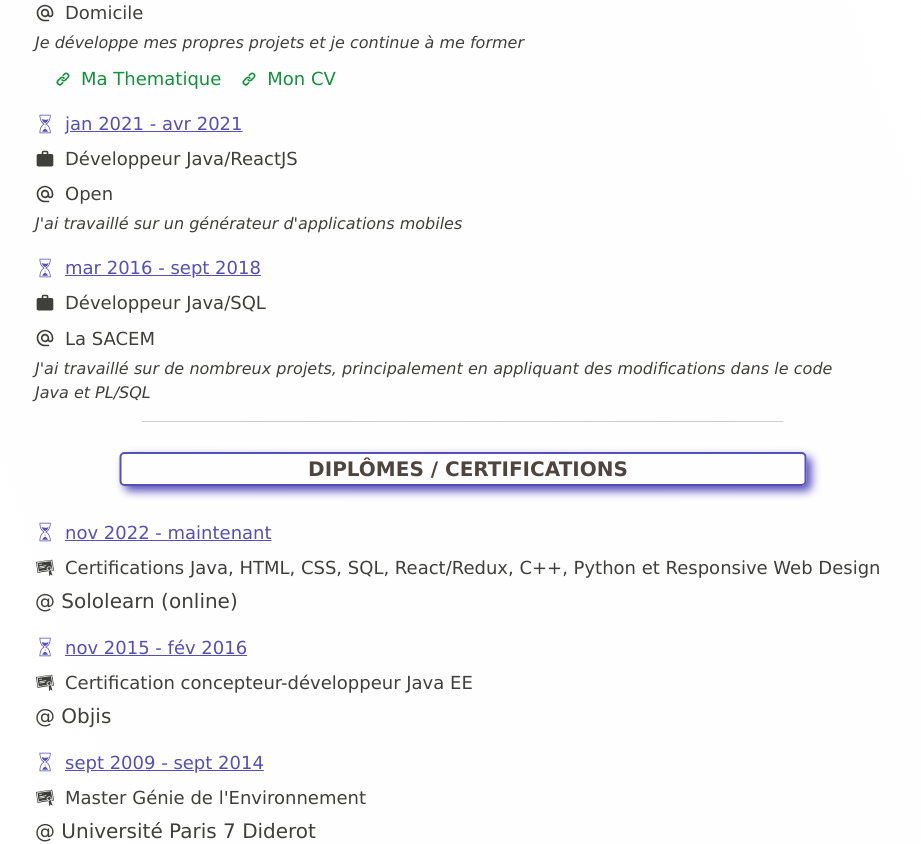
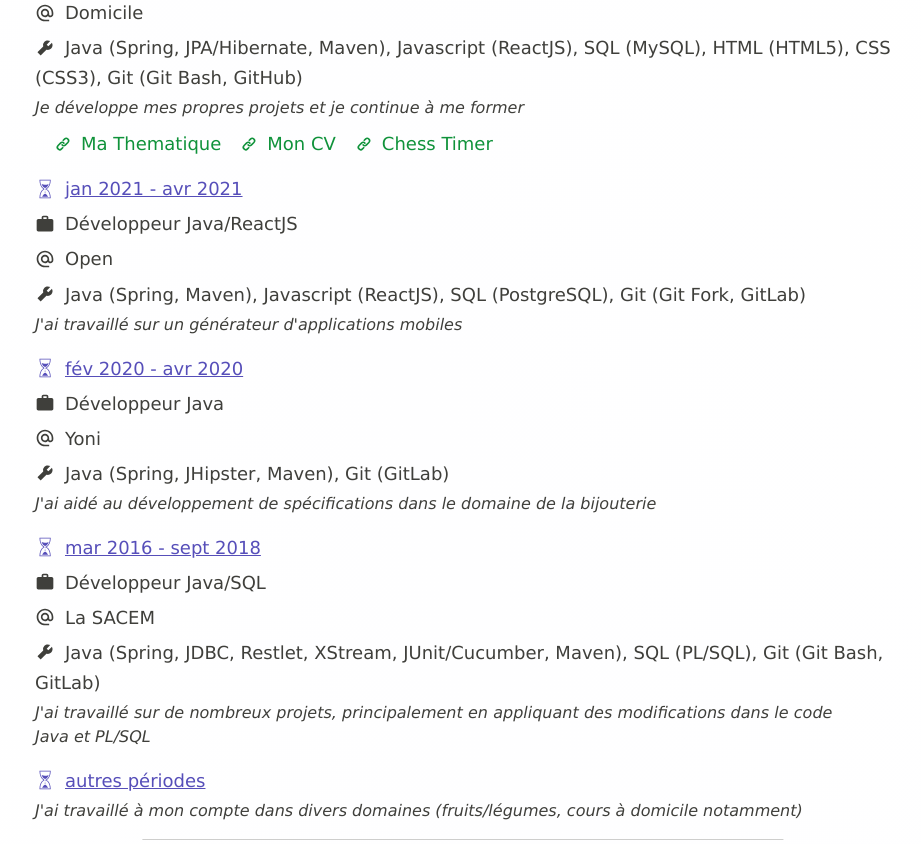
Before and after one commit to jozinho22/cv, a React (Create React App) app: page / in a window 1280 px wide. Shown: the part 900-1744 px from the top of the page, without its empty margins (177-1098 px from the left). Built offline with nearby package versions, Linux system fonts and the light colour scheme.

Commit message:
ajout de technos ds XP

```diff
--- a/src/components/parts/Experience.jsx
+++ b/src/components/parts/Experience.jsx
@@ -4,6 +4,7 @@ import {GiSandsOfTime} from 'react-icons/gi';
 import {HiLink} from 'react-icons/hi';
 import {MdWork} from 'react-icons/md';
 import {MdAlternateEmail} from 'react-icons/md';
+import {AiFillTool} from 'react-icons/ai';
 import AppContext from '../context/AppContext';
 import languageChooser from '../helpers/languageChooser';
 import getTitles from './infos/getTitles';
@@ -24,12 +25,32 @@ const Experience = () => {
                                             <div className="element-of-icon period-date">{job.period}</div>
                                         </div>
                                         <div className="icon-block">
-                                            <MdWork className="icon" />
-                                            <div className="element-of-icon">{job.as}</div>
+                                            {job.as ?
+                                                <>
+                                                    <MdWork className="icon" />
+                                                    <div className="element-of-icon">{job.as}</div>
+                                                </>
+                                                    : <></>}
                                         </div>
                                         <div className="icon-block">
-                                            <MdAlternateEmail className="icon" />
-                                            <div className="element-of-icon">{job.company}</div>
+                                            {job.company ?
+                                                <>
+                                                    <MdAlternateEmail className="icon" />
+                                                    <div className="element-of-icon">{job.company}</div>
+                                                </>
+                                                    : <></>
+                                            }
+
+                                        </div>
+                                        <div className="icon-block">
+                                            {job.tools ?
+                                                <>
+                                                    <AiFillTool className="icon" />
+                                                    <div className="element-of-icon">{job.tools}</div>
+                                                </>
+                                                    : <></>
+                                            }
+
                                         </div>
                                         <div className ="desc">{job.desc}</div>
                                         {
--- a/src/components/parts/infos/getExperience.jsx
+++ b/src/components/parts/infos/getExperience.jsx
@@ -5,6 +5,7 @@ const getExperience = () => {
                     period: "mar 2020 - maintenant",
                     company: "Domicile",
                     as: "Développeur Fullstack",
+                    tools: "Java (Spring, JPA/Hibernate, Maven), Javascript (ReactJS), SQL (MySQL), HTML (HTML5), CSS (CSS3), Git (Git Bash, GitHub)",
                     desc: "Je développe mes propres projets et je continue à me former",
                     references: [
                         {
@@ -14,6 +15,10 @@ const getExperience = () => {
                         {
                             url: "https://josselin-douineau-developer.netlify.app/",
                             webSiteName : "Mon CV"
+                        },
+                        {
+                            url: "https://chess-timer-app.netlify.app/",
+                            webSiteName : "Chess Timer"
                         }
                     ]
                 },
@@ -21,13 +26,26 @@ const getExperience = () => {
                     period: "jan 2021 - avr 2021",
                     company: "Open",
                     as: "Développeur Java/ReactJS",
+                    tools: "Java (Spring, Maven), Javascript (ReactJS), SQL (PostgreSQL), Git (Git Fork, GitLab)",
                     desc: "J'ai travaillé sur un générateur d'applications mobiles"
+                },
+                {
+                    period: "fév 2020 - avr 2020",
+                    company: "Yoni",
+                    as: "Développeur Java",
+                    tools: "Java (Spring, JHipster, Maven), Git (GitLab)",
+                    desc: "J'ai aidé au développement de spécifications dans le domaine de la bijouterie"
                 },
                 {
                     period: "mar 2016 - sept 2018",
                     company: "La SACEM",
                     as: "Développeur Java/SQL",
+                    tools: "Java (Spring, JDBC, Restlet, XStream, JUnit/Cucumber, Maven), SQL (PL/SQL), Git (Git Bash, GitLab)",
                     desc: "J'ai travaillé sur de nombreux projets, principalement en appliquant des modifications dans le code Java et PL/SQL"
+                },
+                {
+                    period: "autres périodes",
+                    desc: "J'ai travaillé à mon compte dans divers domaines (fruits/légumes, cours à domicile notamment)"
                 }
         ],
         english: [
@@ -35,6 +53,7 @@ const getExperience = () => {
                 period: "mar 2020 - now",
                 company: "Home",
                 as: "Fullstack developer",
+                tools: "Java (Spring, JPA/Hibernate, Maven), Javascript (ReactJS), SQL (MySQL), HTML (HTML5), CSS (CSS3), Git (Git Bash, GitHub)",
                 desc: "I develop personal projects and continue training",
                 references: [
                     {
@@ -44,6 +63,10 @@ const getExperience = () => {
                     {
                         url: "https://josselin-douineau-developer.netlify.app/",
                         webSiteName : "My CV"
+                    },
+                    {
+                        url: "https://chess-timer-app.netlify.app/",
+                        webSiteName : "Chess Timer"
                     }
                 ]
             },
@@ -51,13 +74,26 @@ const getExperience = () => {
                 period: "jan 2021 - apr 2021",
                 company: "Open",
                 as: "Java/ReactJS developer",
+                tools: "Java (Spring, Maven), Javascript (ReactJS), SQL (PostgreSQL), Git (Git Fork, GitLab)",
                 desc: "I worked on a mobile app generator"
+            },
+            {
+                period: "feb 2020 - apr 2020",
+                company: "Yoni",
+                as: "Java developer",
+                tools: "Java (Spring, JHipster, Maven), Git (GitLab)",
+                desc: "I helped to develop specifications for a jewelry store"
             },
             {
                 period: "mar 2016 - sept 2018",
                 company: "La SACEM",
                 as: "Java/SQL developer",
+                tools: "Java (Spring, JDBC, Restlet, XStream, JUnit/Cucumber, Maven), SQL (PL/SQL), Git (Git Bash, GitLab)",
                 desc: "I worked on many applications, mainly do some corrections in the Java and PL/SQL code"
+            },
+            {
+                period: "other periods",
+                desc: "I did differents jobs (fruits & vegetables, home courses for pupils)"
             }
         ]
 
--- a/src/components/styles/getThemes.jsx
+++ b/src/components/styles/getThemes.jsx
@@ -9,7 +9,6 @@ const getThemes = () => {
 }
 
 const getThemeIfStoredThemeExists = (theme) => {
-    console.log(theme)
     var themes = getThemes();
     for(var t of themes) {
         if(t.name === theme) {
```
